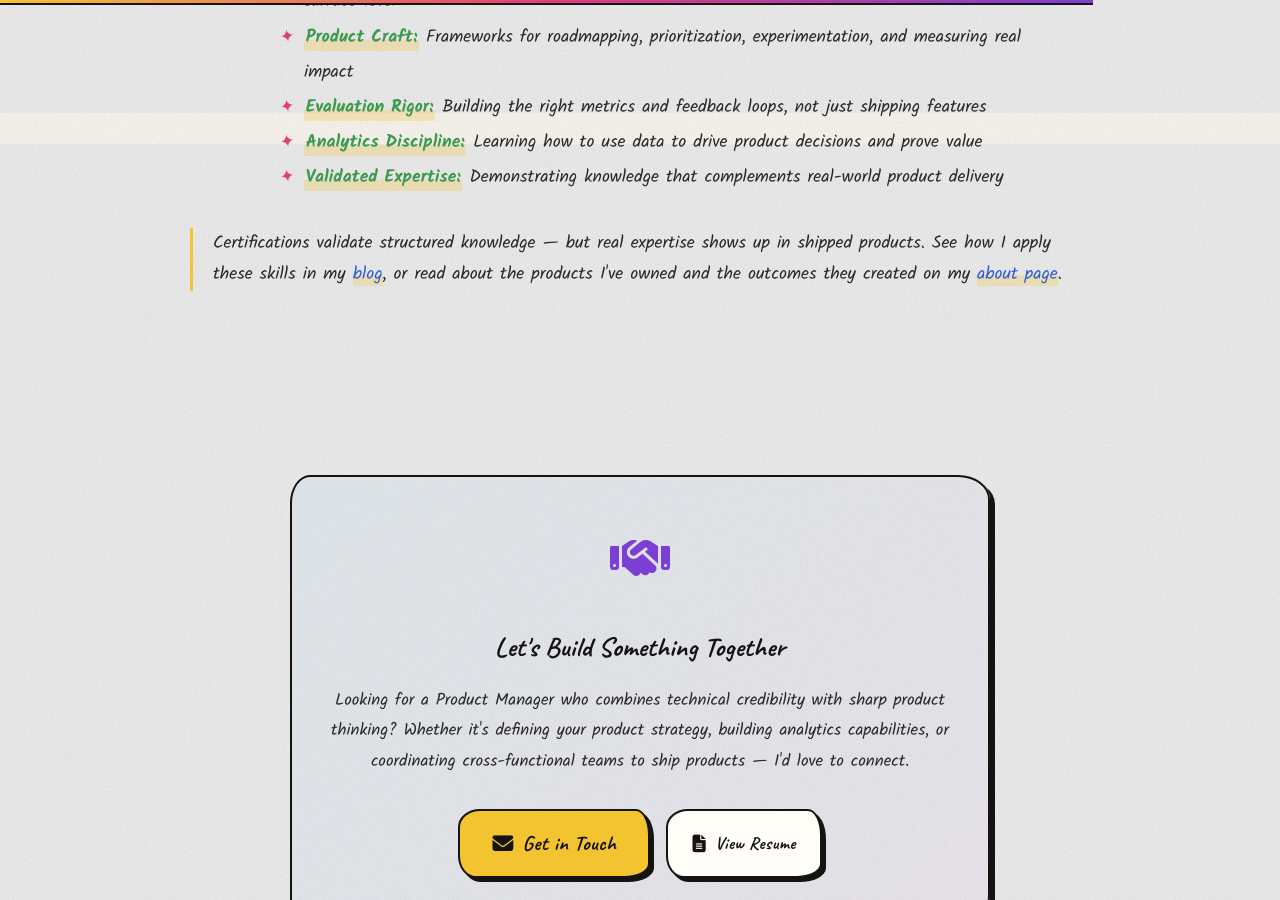
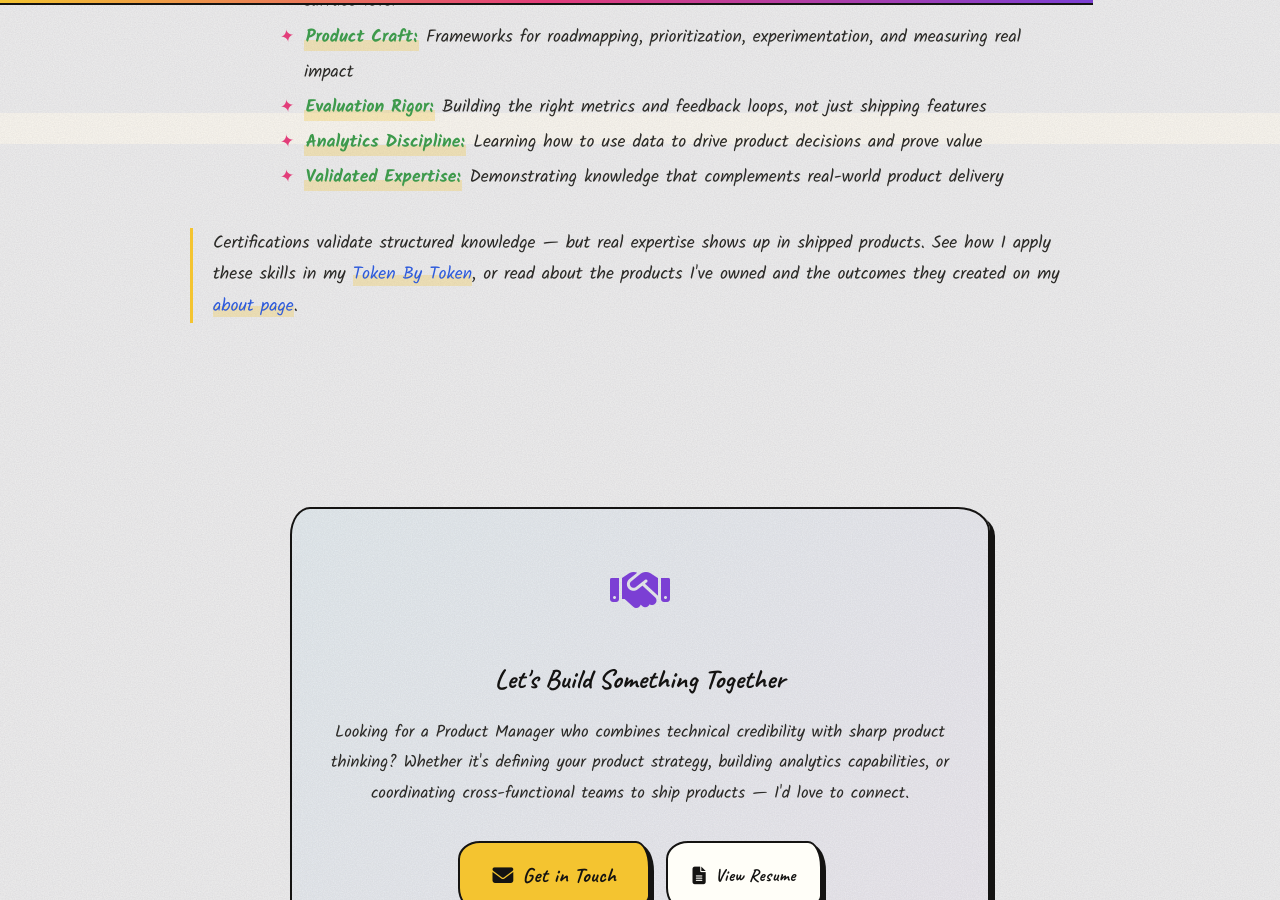
Before and after one commit to mayank1101/mayank1101.github.io, a Jekyll site: the page built from certifications.html, in a window 1280 px wide and 900 px high, scrolled down 2587 px. Built offline with Jekyll 4.4.1, drawn with Linux system fonts in a browser that asks for light colours; some web fonts are replaced.

Commit message:
fixed missing article issue in PM series. Fixed page link issue in certificates.html

```diff
--- a/certifications.html
+++ b/certifications.html
@@ -124,7 +124,7 @@
         </ul>
         <p>
             Certifications validate structured knowledge — but real expertise shows up in shipped products.
-            See how I apply these skills in my <a href="/blog.html">blog</a>, or read about the
+            See how I apply these skills in my <a href="/TokenByToken.html">Token By Token</a>, or read about the
             products I've owned and the outcomes they created on my <a href="/about.html">about page</a>.
         </p>
     </div>
```
Also changed, not shown: _posts/pm/2026-06-09-glossary.md (renamed from _posts/pm/glossary.md).
